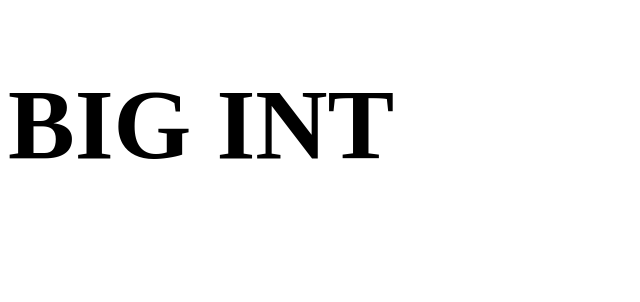
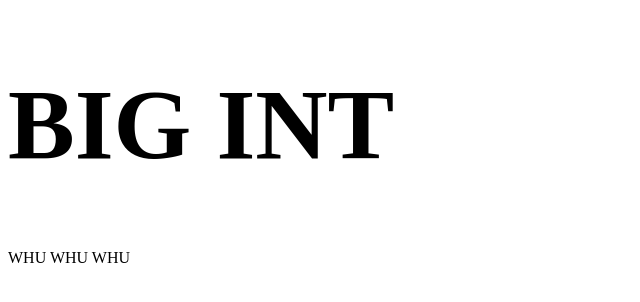
Before and after one commit to vitaliy-313/RepositivTemp, a plain HTML site: page index.html in a window 1280 px wide. Shown: the whole page, without its empty margins (0-640 px from the left). Drawn offline with Linux system fonts and the light colour scheme.

Commit message:
new files

```diff
--- a/index.html
+++ b/index.html
@@ -9,5 +9,6 @@
 </head>
 <body>
     <h1>BIG INT</h1>
+    <p>WHU WHU WHU</p>
 </body>
 </html>
```
